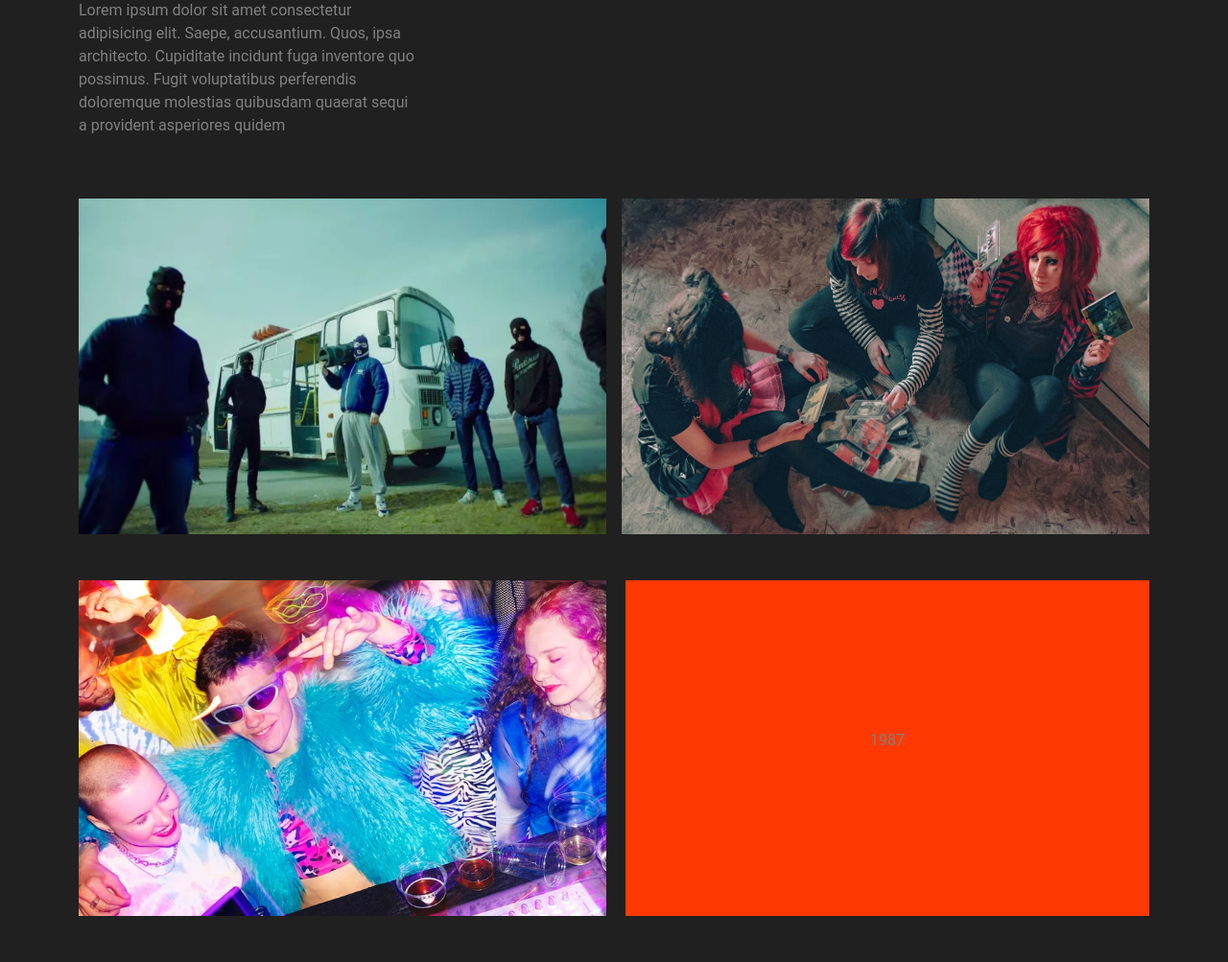
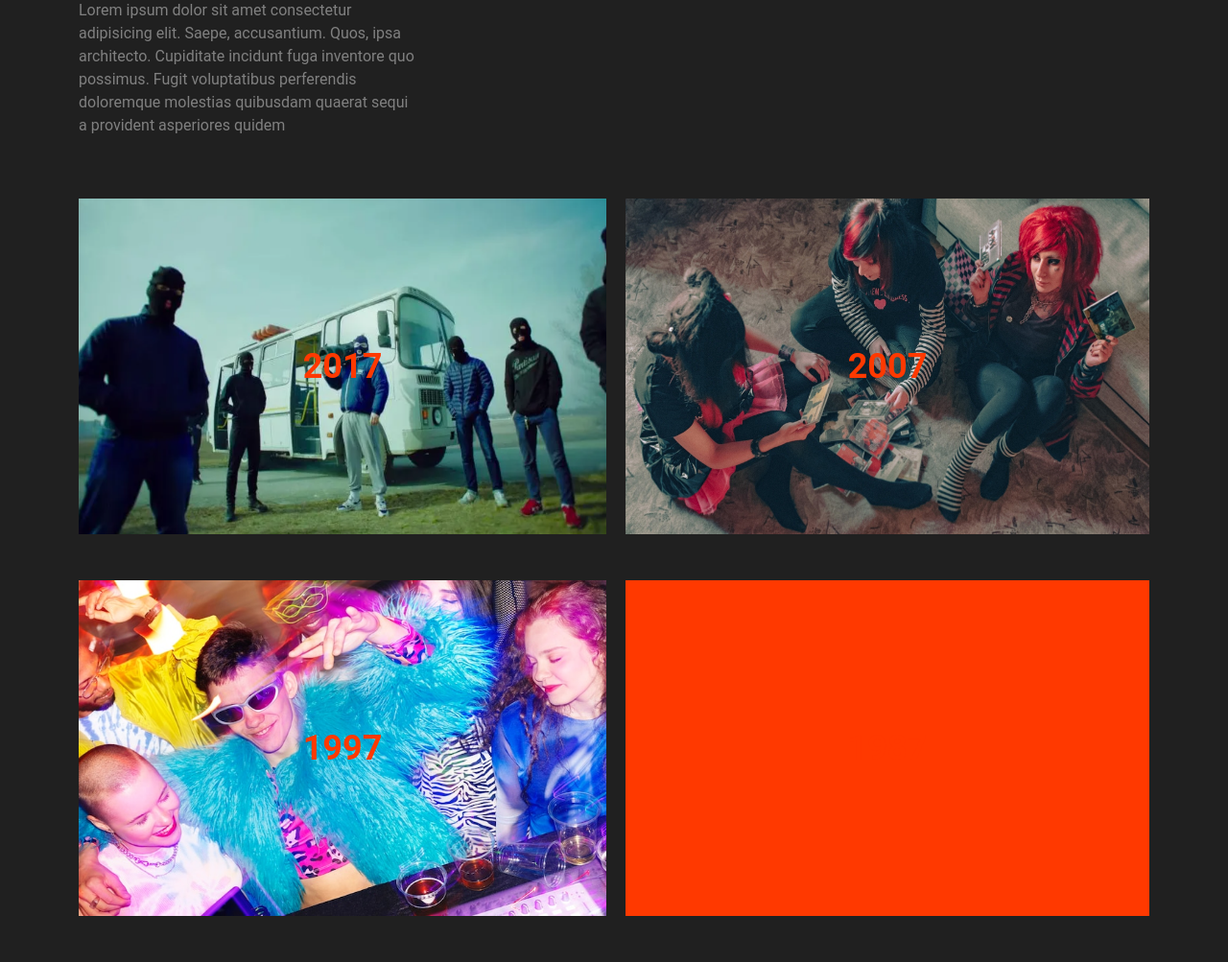
Before and after one commit to Niko11o/NostalgiaEra, a Django app: page / in a window 1280 px wide. Shown: the part 544-1547 px from the top of the page at 96% size. Run offline with Django 5.2, Linux system fonts and the light colour scheme; some libraries are stand-ins or nearby versions.

Commit message:
МЕЙН: маленькое изменение - добавил ховер и анимации при наведении на картинки внизу

```diff
--- a/mysite/main/templates/main/index.html
+++ b/mysite/main/templates/main/index.html
@@ -26,29 +26,33 @@
 
         <div class="row mt-5 portal-blocks">
             <div class="col col-xl-6 mb-5">
-                <div class="portal-images d-flex justify-content-center align-items-center">
+                <div class="portal-images d-flex justify-content-center align-items-center position-relative">
+                    <span class="portal-year position-absolute">2017</span>
                     <img class="portal-images-img" src="static/bootstrap/img/index/2017.png" alt="2017">
+
 
                 </div>
             </div>
 
              <div class="col col-xl-6 mb-5 d-flex justify-content-end">
-                 <div class="portal-images zeroseven d-flex justify-content-center align-items-center">
+                 <div class="portal-images zeroseven d-flex justify-content-center align-items-center position-relative">
+                     <span class="portal-year position-absolute">2007</span>
                      <img class="portal-images-img" src="static/bootstrap/img/index/2007.jpg" alt="2007">
 
                  </div>
             </div>
             <div class="col col-xl-6 mb-5">
-                <div class="portal-images  d-flex justify-content-center align-items-center">
-                    <img class="portal-images-img" src="static/bootstrap/img/index/1997.jpg" alt="2007">
+                <div class="portal-images  d-flex justify-content-center align-items-center position-relative">
+                    <span class="portal-year position-absolute">1997</span>
+                    <img class="portal-images-img" src="static/bootstrap/img/index/1997.jpg" alt="1997">
 
                 </div>
 
             </div>
 
-            <div class="col col-xl-6 mb-5 d-flex justify-content-end">
+            <div class="col col-xl-6 mb-5 d-flex justify-content-end position-relative">
                 <div class="portal-images eightyeven d-flex justify-content-center align-items-center">
-                    <p class="inside-portal"> 1987</p>
+                    <span class="portal-year position-absolute">1987</span>
 
                 </div>
 
--- a/mysite/static/bootstrap/css/style.css
+++ b/mysite/static/bootstrap/css/style.css
@@ -86,16 +86,55 @@ a {
 
 
 .portal-images{
+    overflow: hidden;
     width: 550px;
     height: 350px;
     background-color: var(--color1);
 }
 
 .portal-images-img{
+    display: block;
     width: 550px;
     height: 350px;
+    transition: transform 0.3s ease;
+}
+.portal-images::before {
+    content: "";
+    position: absolute;
+    inset: 0;
+    background: rgba(0, 0, 0, 0.4); /* степень затемнения */
+    opacity: 0;
+    transition: opacity 0.3s ease;
+    z-index: 1;
+    }
+
+.portal-images:hover .portal-images-img {
+    transform: scale(1.05);
 }
 
+.portal-images:hover::before {
+    opacity: 1;
+}
+
+
+
+.portal-year {
+    font-size: 36px;
+    font-weight: bold;
+    color: var(--color1);
+    z-index: 2;
+    transition: transform 0.3s ease;
+
+}
+
+.portal-images:hover {
+    background-color:black;
+}
+
+.portal-images:hover .portal-year {
+    transform: scale(1.15)
+
+}
 
 /*  Гарнитуры, шрифты и стиль карточек   */
 
```
Also changed, not shown: mysite/db.sqlite3.
